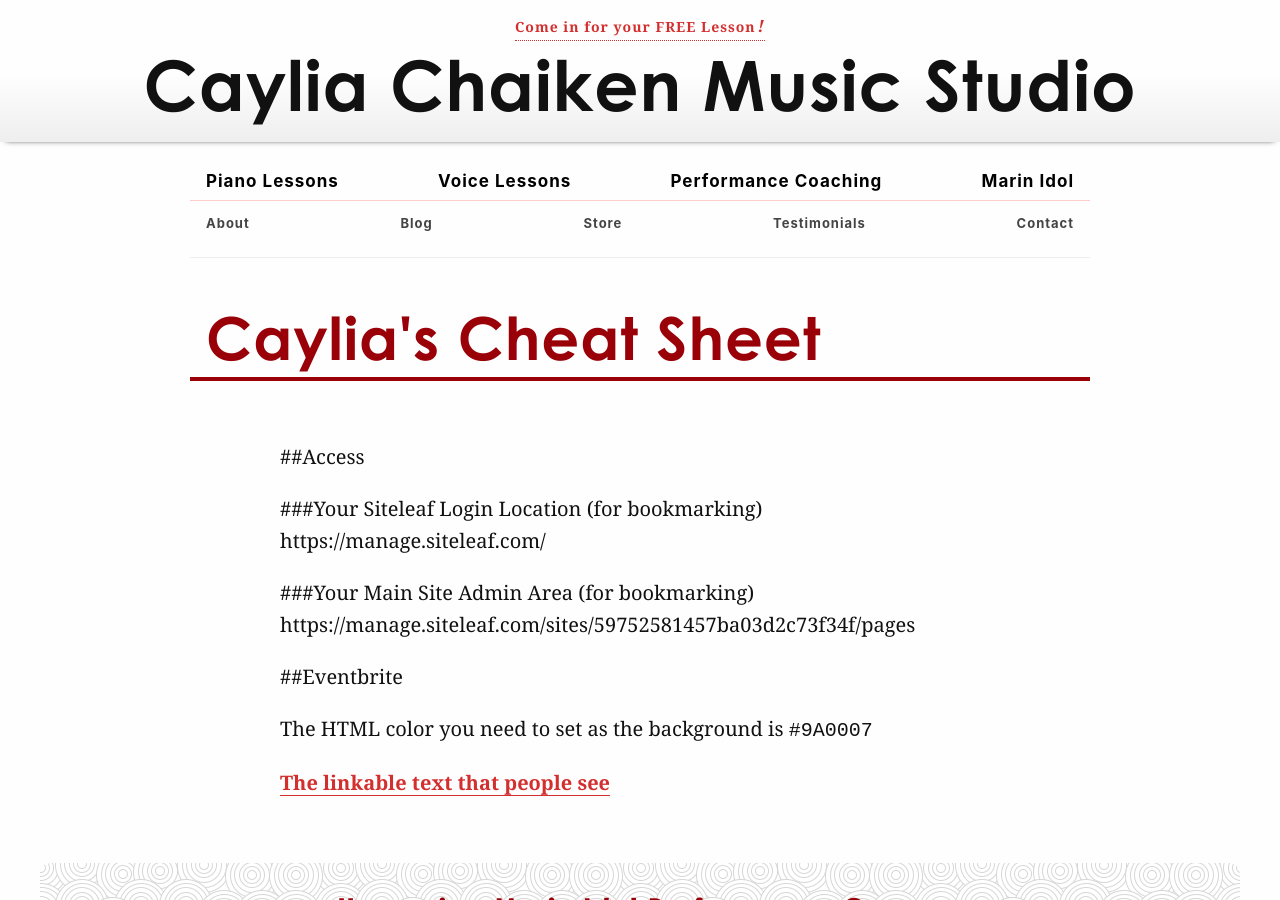
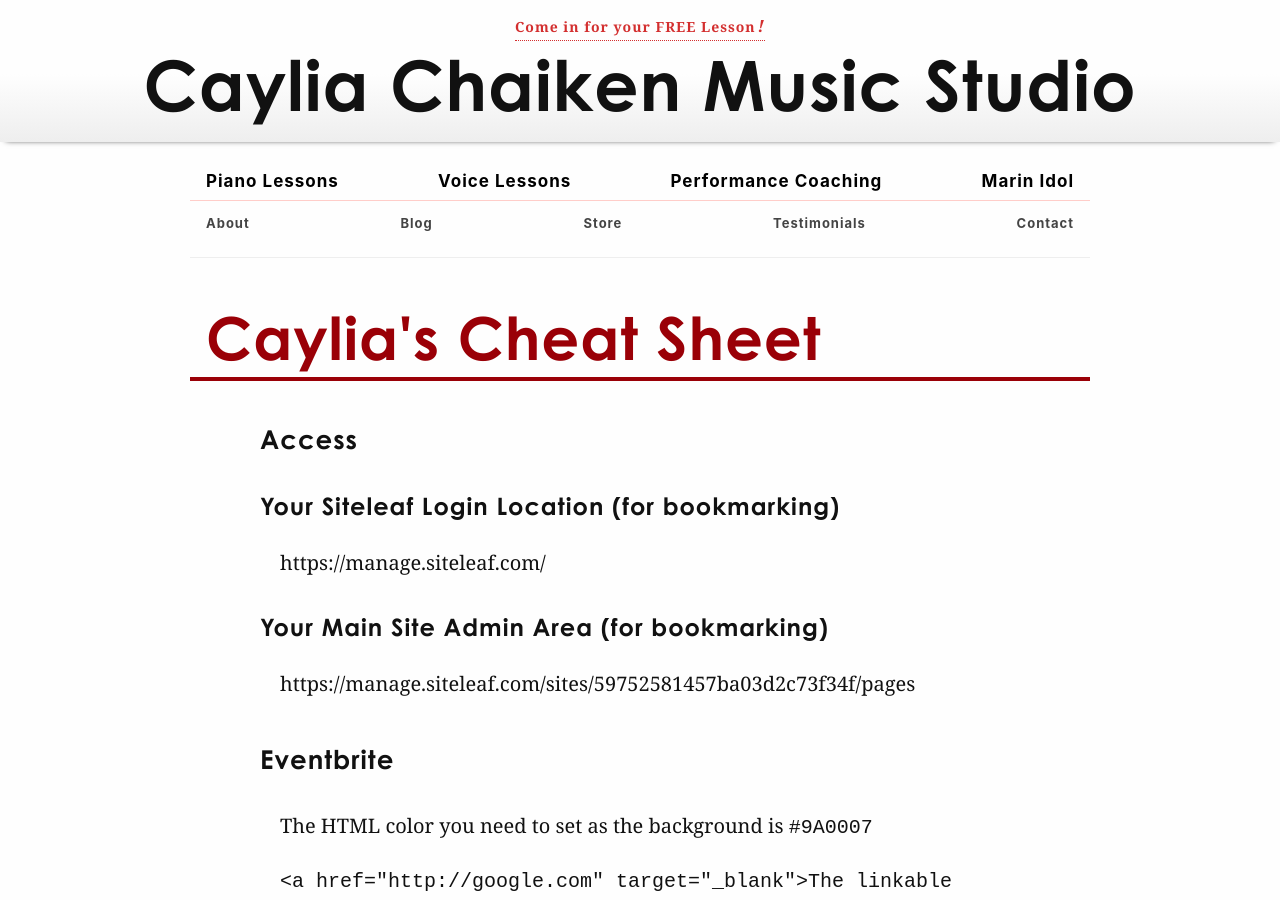
Before and after one commit to cchaiken/ccms, a Jekyll site: the page built from cheat-sheet.markdown, in a window 1280 px wide and 900 px high. Built offline with Jekyll 4.4.1, drawn with Linux system fonts in a browser that asks for light colours; some web fonts are replaced; some of the changed text lies outside the part shown.

Commit message:
Updated Cheat Sheet

```diff
--- a/cheat-sheet.markdown
+++ b/cheat-sheet.markdown
@@ -6,19 +6,19 @@ intro:
   style: plain
 ---
 
-##Access
+## Access
 
-###Your Siteleaf Login Location (for bookmarking)
+### Your Siteleaf Login Location (for bookmarking)
 https://manage.siteleaf.com/
 
-###Your Main Site Admin Area (for bookmarking)
+### Your Main Site Admin Area (for bookmarking)
 https://manage.siteleaf.com/sites/59752581457ba03d2c73f34f/pages
 
-##Eventbrite
+## Eventbrite
 
 The HTML color you need to set as the background is `#9A0007`
 
-<a href="http://google.com" target="_blank">The linkable text that people see</a>
+`<a href="http://google.com" target="_blank">The linkable text that people see</a>`
 
 {% include testimonial-card.html testimonial=page.testimonial %}
 
```
